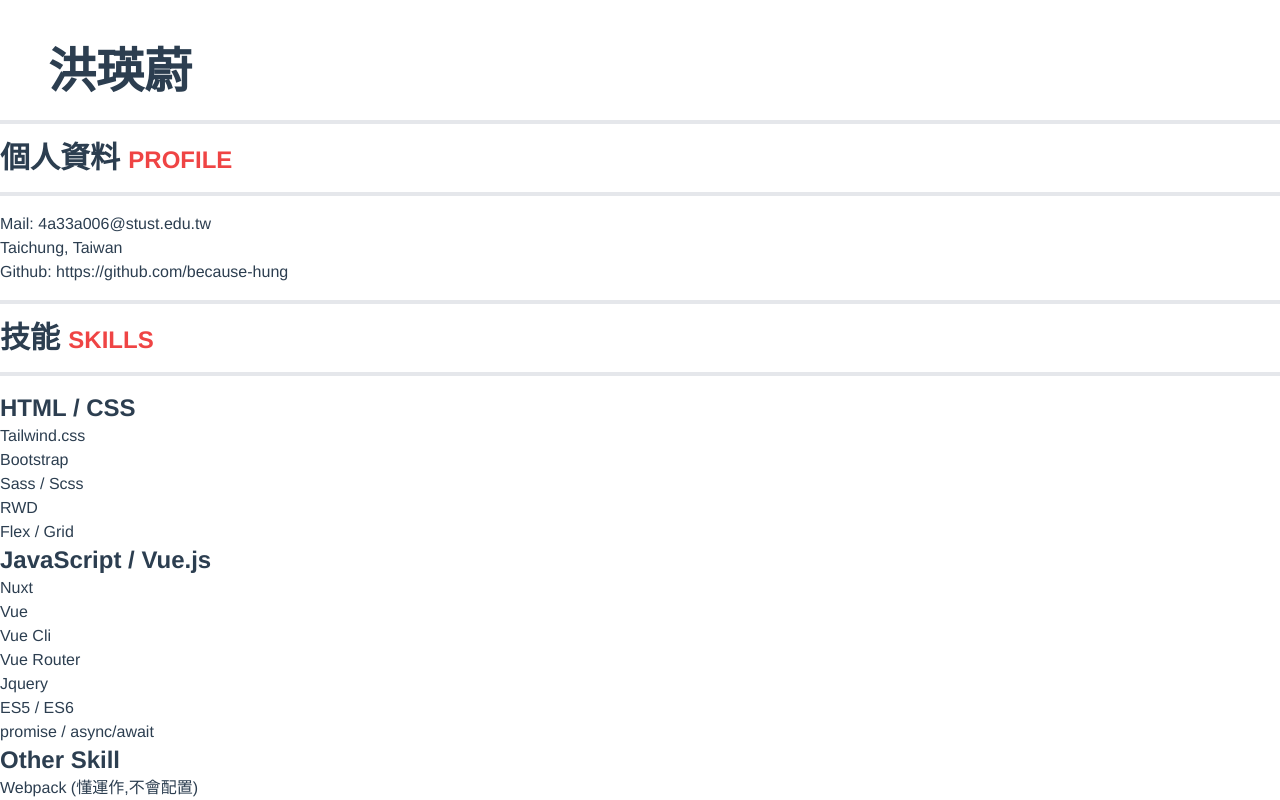
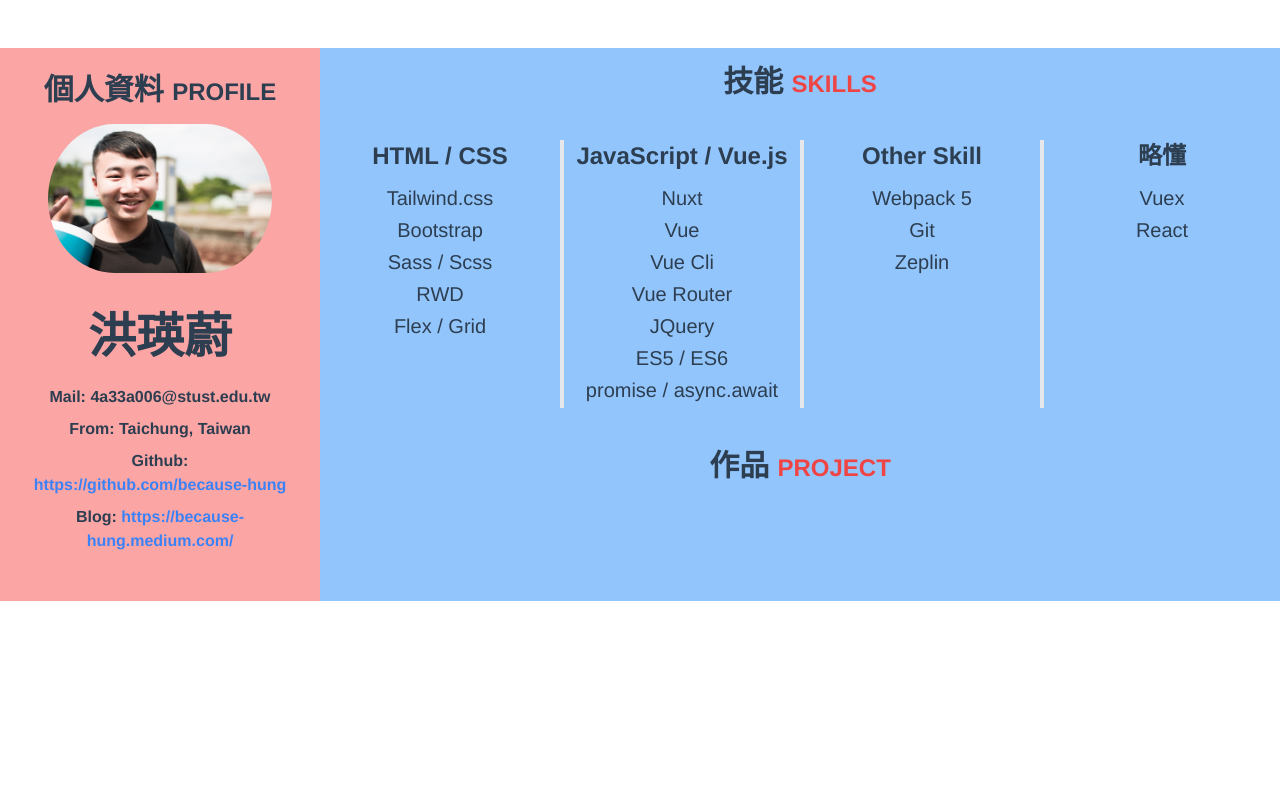
Before and after one commit to because-hung/My-Resume, a Vue app: page / in a window 1280 px wide. Shown: the top 800 px of the page. Built offline with nearby package versions, Linux system fonts and the light colour scheme.

Commit message:
layout set

```diff
--- a/src/views/Home.vue
+++ b/src/views/Home.vue
@@ -1,55 +1,55 @@
 <template>
-  <div class="container mx-auto mt-12  text-left">
-    <h1 class="text-5xl font-bold ml-12 mb-6">洪瑛蔚</h1>
-    <hr class="border-2 " />
-    <div class="img"></div>
+  <div class="container mx-auto mt-12 grid grid-cols-12 bg-blue-300">
     <!--個人資料 -->
-    <div class="profile mb-4">
-      <h2 class="font-bold text-3xl my-4">個人資料 <strong class="text-red-500 font-bold text-2xl">PROFILE</strong></h2>
-      <hr class="border-2 mb-4" />
+    <div class="profile  col-span-3 bg-red-300 p-6 pb-10">
+      <h2 class="font-bold text-3xl">個人資料 <strong class=" font-bold text-2xl">PROFILE</strong></h2>
+       <img class="myself mx-auto rounded-full px-6 py-4" src="../assets/myself.jpg">
+         <h1 class="text-5xl font-bold my-6">洪瑛蔚</h1>
       <ul>
-        <li>Mail: 4a33a006@stust.edu.tw</li>
-        <li>Taichung, Taiwan</li>
-        <li>
+        <li class="font-bold my-2">Mail: 4a33a006@stust.edu.tw</li>
+        <li class="font-bold my-2">From: Taichung, Taiwan</li>
+        <li class="font-bold my-2">
           Github:
-          <a href="https://github.com/because-hung"
-            >https://github.com/because-hung</a
+          <a class="text-blue-500" href="https://github.com/because-hung"
+            > https://github.com/because-hung</a
           >
         </li>
+        <li class="font-bold my-2">Blog: <a class="text-blue-500" href="https://because-hung.medium.com/"> https://because-hung.medium.com/</a></li>
       </ul>
     </div>
       <!--技能 -->
-    <hr class="border-2" />
-       <h2 class="font-bold text-3xl my-4">技能 <strong class="text-red-500 font-bold text-2xl">SKILLS</strong></h2>
-      <hr class="border-2 mb-4" />
-       <div class="skill mb-4">
-      <div class="Css">
-         <h3 class="text-2xl font-bold">HTML / CSS </h3>
+      <div class="skillProject col-span-9 ">
+      <h2 class="font-bold text-3xl my-4">技能 <strong class="text-red-500 font-bold text-2xl">SKILLS</strong></h2>
+       <div class="skill py-6  grid  grid-rows-1 grid-cols-4">
+      <div class="Css ">
+         <h3 class="text-2xl font-bold mb-3 ">HTML / CSS </h3>
       <ul v-for="(item, i) in cssSkill" :key="i">
-        <li>{{ item }}</li>
+        <li class="text-xl my-1 ">{{ item }}</li>
       </ul>
       </div>
-      <div class="Js">
-      <h3 class="text-2xl font-bold">JavaScript / Vue.js </h3>
+      <div class="Js border-l-4 ">
+      <h3 class="text-2xl font-bold mb-3">JavaScript / Vue.js </h3>
       <ul v-for="(item, i) in jsSkill" :key="i">
-        <li>{{ item }}</li>
+        <li class="text-xl my-1 ">{{ item }}</li>
       </ul>
       </div>
-      <div class="Other">
-        <h3 class="text-2xl font-bold">Other Skill </h3>
+      <div class="Other border-l-4 px-6">
+        <h3 class="text-2xl font-bold mb-3">Other Skill </h3>
       <ul v-for="(item, i) in otherSkill" :key="i">
-        <li>{{ item }}</li>
+        <li class="text-xl my-1 ">{{ item }}</li>
       </ul>
       </div>
-      <div class="Someskill">
-           <h3 class="text-2xl font-bold">略懂 (有使用過, 但還沒有很熟練)</h3>
+      <div class="Someskill border-l-4  px-6">
+           <h3 class="text-2xl font-bold mb-3">略懂</h3>
       <ul v-for="(item, i) in knowSomeSkill" :key="i">
-        <li>{{ item }}</li>
+        <li class="text-xl my-1 ">{{ item }}</li>
       </ul>
       </div>
     </div>
       <!--作品 經歷 -->
-    <div class="project"></div>
+
+    <div class="project font-bold text-3xl my-4">作品  <strong class="text-red-500 font-bold text-2xl">PROJECT</strong></div>
+    </div>
   </div>
 </template>
 
@@ -69,22 +69,47 @@ export default {
         'Vue',
         'Vue Cli',
         'Vue Router',
-        'Jquery',
+        'JQuery',
         'ES5 / ES6',
-        'promise / async/await'
+        'promise / async.await'
       ],
       otherSkill: [
-        'Webpack (懂運作,不會配置)',
+        'Webpack 5',
         'Git',
         'Zeplin'
       ],
       knowSomeSkill: [
         'Vuex',
-        'Webpack 5',
         'React'
       ],
       project: [
         {
+          title: '侑欣科技(接案)',
+          info: '跟朋友合作的接案的作品，我負責的工作是服務內容、加工設備、合作客戶三個頁面的切版',
+          skill: 'Nuxt / Tailwind.css / Grid.flex / RWD',
+          url: '作品網址',
+          img: '示意圖'
+        },
+        {
+          title: 'Covid-19 疫情資訊整合頁',
+          info: '作品的發想是想要做一些能對社會有幫助的網頁，後來發現政府疫情資訊網的資訊太多太繁雜，可能導致民眾不容易觀看，所以從中抓出幾個重點，整合出資訊明瞭的疫情整合資訊頁，使得民眾更方便閱讀資訊，更能了解疫情的狀況',
+          skill: 'Nuxt / Tailwind.css / Grid.flex / Scss / RWD / axios / async.await / 第三方api',
+          url: '作品網址',
+          img: '示意圖'
+        },
+        {
+          title: 'slack天然沐浴用品電商網站',
+          info: '作品的發想是有想過往電商公司做發展，作品想模擬電商網站的架構跟邏輯，透過購物車和下訂單等功能能訓練js的實務應用，也能了解大概是怎麼運作的',
+          skill: 'Vue / Bootstrap / flex / Scss / RWD / axios / promise / restful api',
+          url: 'https://because-hung.github.io/vue.js-project-web/#/',
+          img: '示意圖'
+        },
+        {
+          title: '作品名稱',
+          info: '敘述',
+          skill: '使用的技術',
+          url: '作品網址',
+          img: '示意圖'
         }
       ]
     }
```
Also changed, not shown: src/assets/myself.jpg (added).
